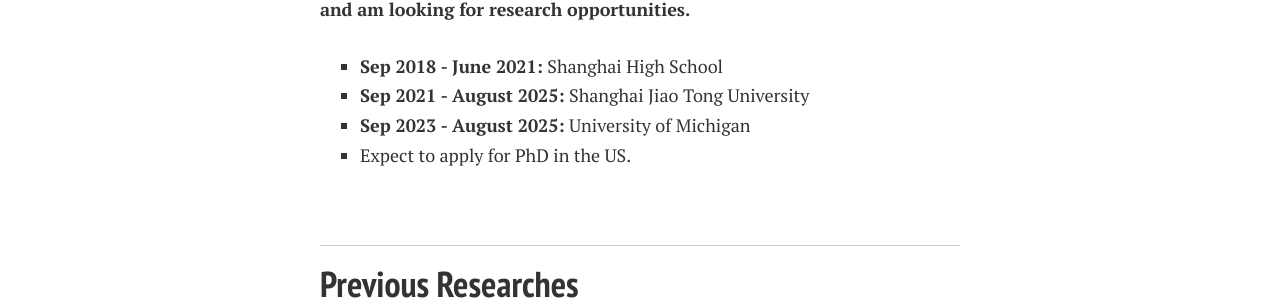
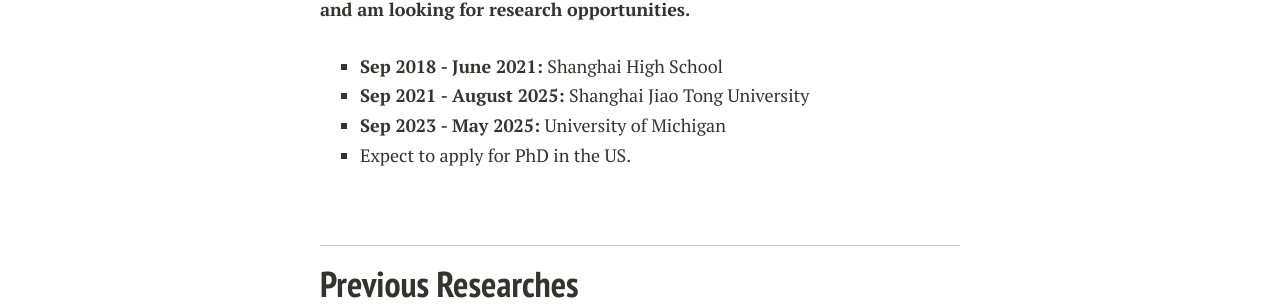
Before and after one commit to xuejunzhang2002/xuejunzhang.github.io, a Jekyll site: the page built from index.md, in a window 1280 px wide. Shown: the part 429-737 px from the top of the page. Built offline with Jekyll 4.4.1, drawn with Linux system fonts in a browser that asks for light colours; nearby versions of some CDN libraries; comment, search, counter and statistics services are not loaded; a style sheet for code colours, icons or effects is not loaded; our own code applies the rules of GitHub Pages for plain Markdown files.

Commit message:
Update index.md

```diff
--- a/index.md
+++ b/index.md
@@ -16,7 +16,7 @@ I am a junior majoring in **Electrical and Computer Engineering** at Shanghai Ji
 
 - **Sep 2018 - June 2021:** Shanghai High School
 - **Sep 2021 - August 2025:** Shanghai Jiao Tong University
-- **Sep 2023 - August 2025:** University of Michigan
+- **Sep 2023 - May 2025:** University of Michigan
 - Expect to apply for PhD in the US.
 
 <br>
```
